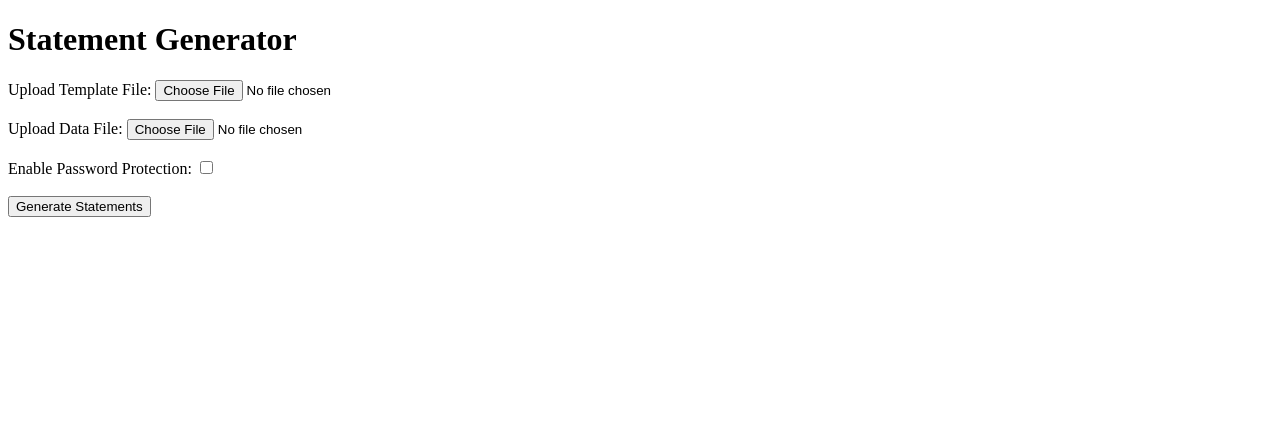
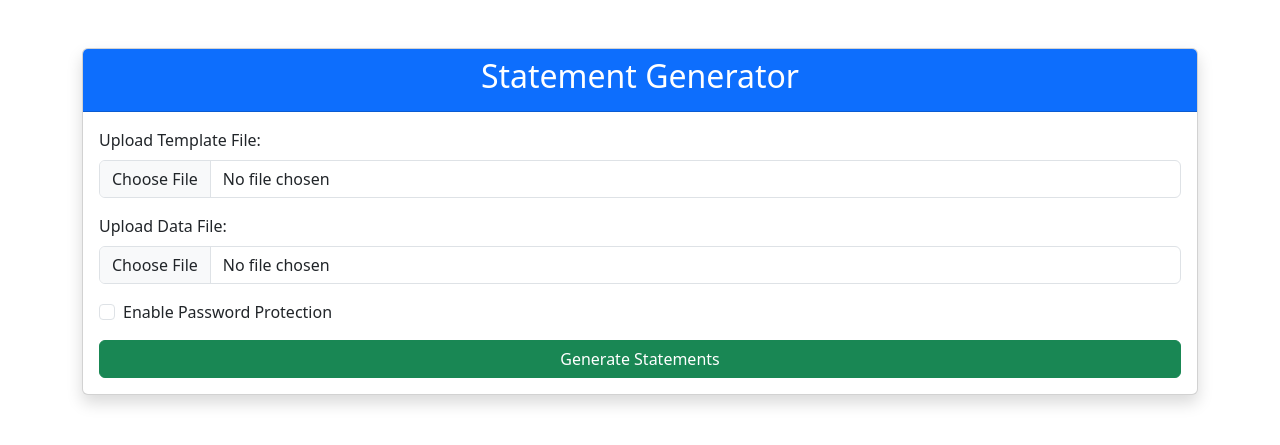
Before and after one commit to Dodman101/statement-generator-app, a Flask app: page /api/statement_generator in a window 1280 px wide. Shown: the top 445 px of the page. Run offline with Flask 3, Linux system fonts and the light colour scheme; some libraries are stand-ins or nearby versions.

Commit message:
Made the front-end more user friendly and visually appealing.

```diff
--- a/app/templates/generate_statements.html
+++ b/app/templates/generate_statements.html
@@ -4,20 +4,42 @@
     <meta charset="UTF-8">
     <meta name="viewport" content="width=device-width, initial-scale=1.0">
     <title>Statement Generator</title>
+    <!-- Bootstrap CSS -->
+    <link href="https://cdn.jsdelivr.net/npm/bootstrap@5.3.0/dist/css/bootstrap.min.css" rel="stylesheet">
 </head>
 <body>
-    <h1>Statement Generator</h1>
-    <form action="/process_statement" method="POST" enctype="multipart/form-data">
-        <label for="template_file">Upload Template File:</label>
-        <input type="file" name="template_file" required><br><br>
+    <div class="container mt-5">
+        <div class="card shadow">
+            <div class="card-header bg-primary text-white text-center">
+                <h2>Statement Generator</h2>
+            </div>
+            <div class="card-body">
+                <form action="/process_statement" method="POST" enctype="multipart/form-data">
+                    <div class="mb-3">
+                        <label for="template_file" class="form-label">Upload Template File:</label>
+                        <input type="file" class="form-control" id="template_file" name="template_file" required>
+                    </div>
 
-        <label for="data_file">Upload Data File:</label>
-        <input type="file" name="data_file" required><br><br>
+                    <div class="mb-3">
+                        <label for="data_file" class="form-label">Upload Data File:</label>
+                        <input type="file" class="form-control" id="data_file" name="data_file" required>
+                    </div>
 
-        <label for="password_protection">Enable Password Protection:</label>
-        <input type="checkbox" name="password_protection"><br><br>
+                    <div class="form-check mb-3">
+                        <input type="checkbox" class="form-check-input" id="password_protection" name="password_protection">
+                        <label class="form-check-label" for="password_protection">
+                            Enable Password Protection
+                        </label>
+                    </div>
 
-        <button type="submit">Generate Statements</button>
-    </form>
+                    <div class="d-grid">
+                        <button type="submit" class="btn btn-success">Generate Statements</button>
+                    </div>
+                </form>
+            </div>
+        </div>
+    </div>
+    <!-- Bootstrap JS (Optional) -->
+    <script src="https://cdn.jsdelivr.net/npm/bootstrap@5.3.0/dist/js/bootstrap.bundle.min.js"></script>
 </body>
 </html>
```
